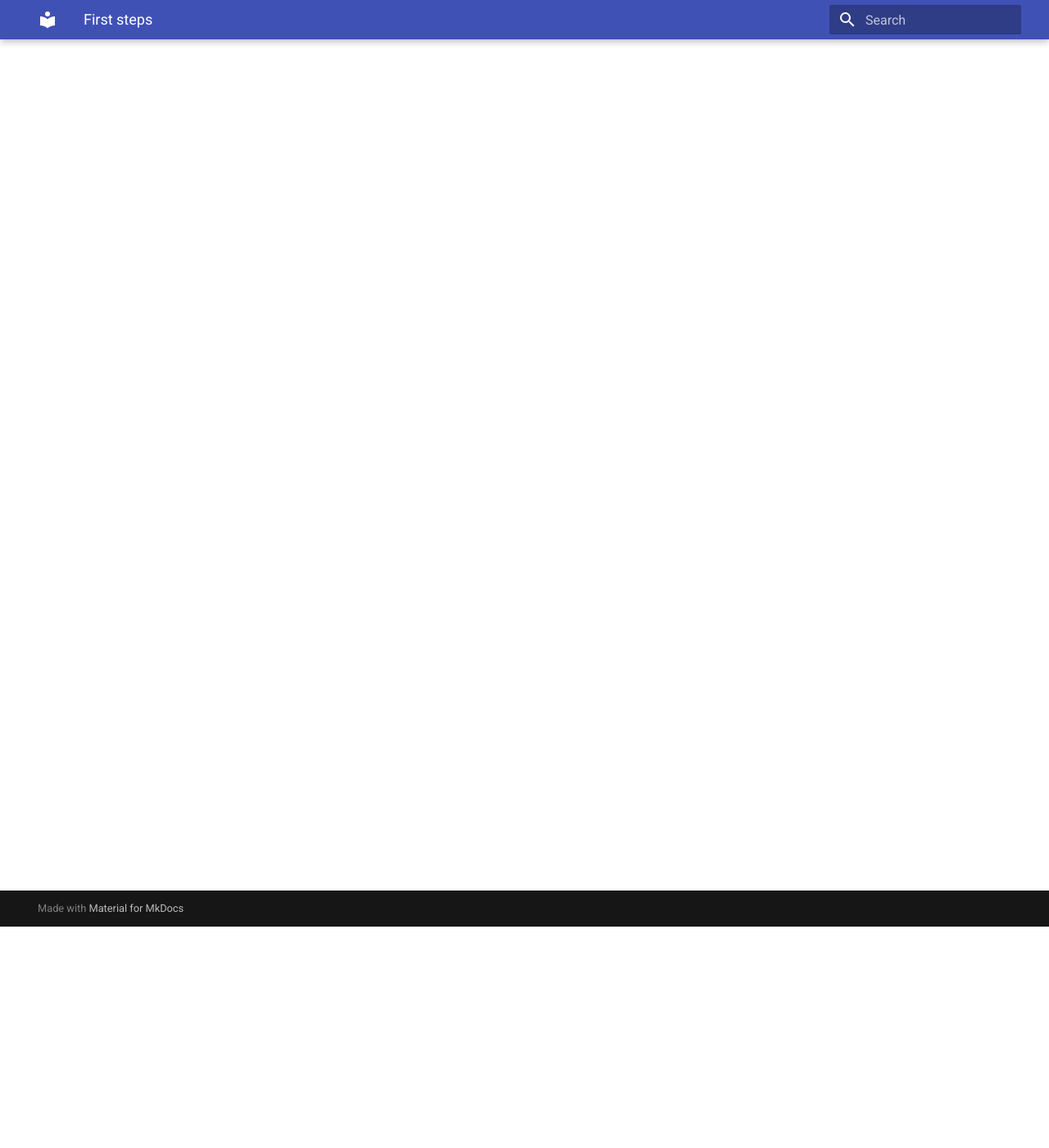
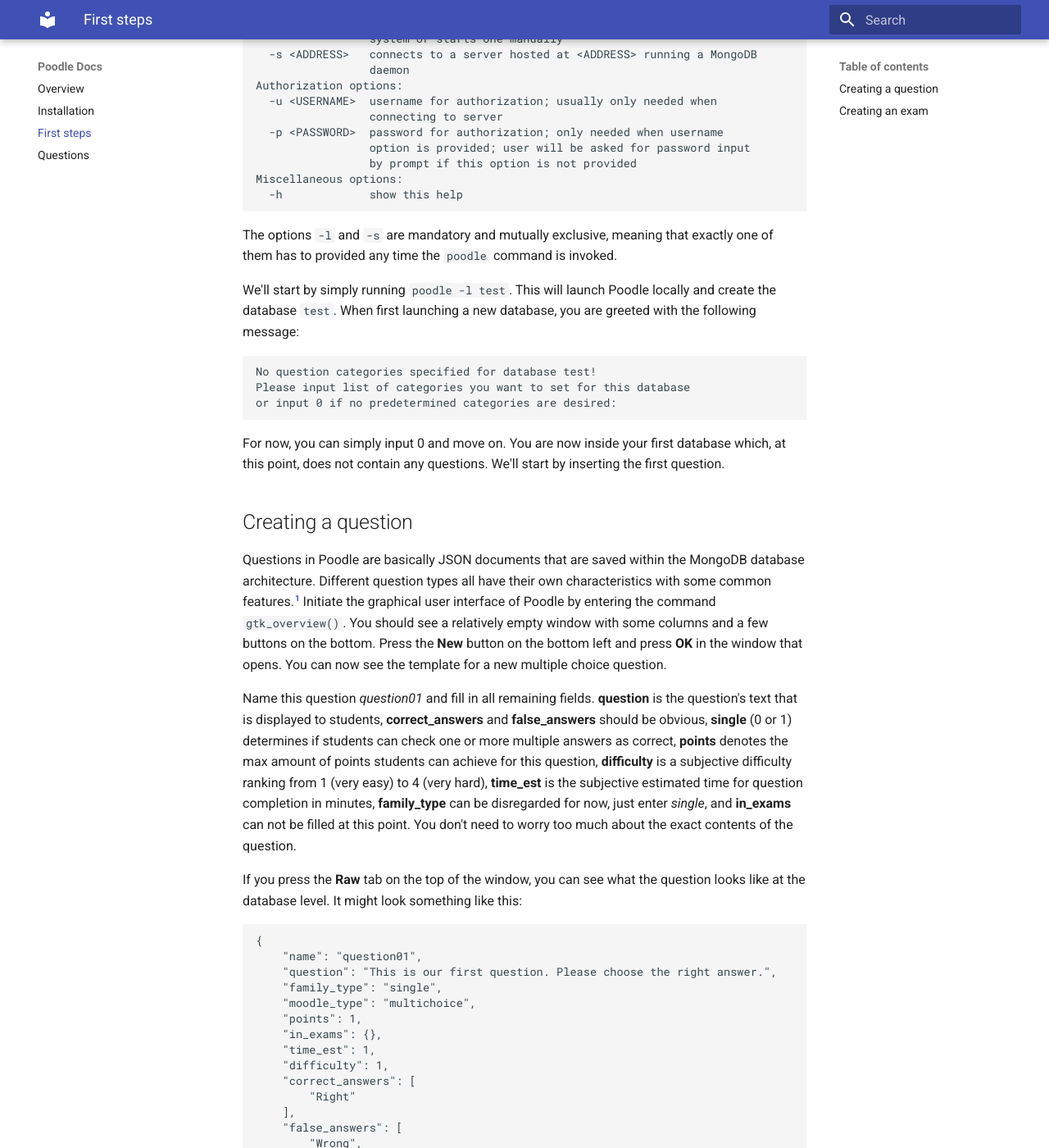
Before and after one commit to ananaft/poodle-docs, an MkDocs documentation site: the page built from docs/02_first-steps.md, in a window 1280 px wide and 1400 px high, scrolled down 270 px. Shown: the whole window at 82% size. Built offline with MkDocs 1.6.1 and Material for MkDocs 9.7.7, drawn with Linux system fonts in a browser that asks for light colours; some of the changed text lies outside the part shown.

Commit message:
First steps: Creating a question -- done

```diff
--- a/docs/02_first-steps.md
+++ b/docs/02_first-steps.md
@@ -1,3 +1,92 @@
 # First steps
 
-[//]: # (Creating first database, importing from Moodle)
+After setting up Poodle, you can use it as a terminal command with the following arguments:
+
+	poodle [OPTION] ... <DATABASE>
+
+	Connection options:
+	  -l             connects to an already running MongoDB daemon on local
+	                 system or starts one manually
+	  -s <ADDRESS>   connects to a server hosted at <ADDRESS> running a MongoDB
+	                 daemon
+	Authorization options:
+	  -u <USERNAME>  username for authorization; usually only needed when
+	                 connecting to server
+	  -p <PASSWORD>  password for authorization; only needed when username
+	                 option is provided; user will be asked for password input
+					 by prompt if this option is not provided
+	Miscellaneous options:
+	  -h             show this help
+
+The options `-l` and `-s` are mandatory and mutually exclusive, meaning that
+exactly one of them has to provided any time the `poodle` command is invoked.
+
+We'll start by simply running `poodle -l test`. This will launch Poodle locally
+and create the database `test`. When first launching a new database, you are
+greeted with the following message:
+
+	No question categories specified for database test!
+	Please input list of categories you want to set for this database
+	or input 0 if no predetermined categories are desired:
+
+For now, you can simply input 0 and move on. You are now inside your first
+database which, at this point, does not contain any questions. We'll start by
+inserting the first question.
+
+## Creating a question
+
+Questions in Poodle are basically JSON documents that are saved within the
+MongoDB database architecture. Different question types all have their own
+characteristics with some common features.[^1] Initiate the graphical user
+interface of Poodle by entering the command `gtk_overview()`. You should see a
+relatively empty window with some columns and a few buttons on the bottom. Press
+the **New** button on the bottom left and press **OK** in the window that
+opens. You can now see the template for a new multiple choice question.
+
+Name this question *question01* and fill in all remaining fields. **question**
+is the question's text that is displayed to students, **correct_answers** and
+**false_answers** should be obvious, **single** (0 or 1) determines if students
+can check one or more multiple answers as correct, **points** denotes the max
+amount of points students can achieve for this question, **difficulty** is a
+subjective difficulty ranking from 1 (very easy) to 4 (very hard), **time_est**
+is the subjective estimated time for question completion in minutes,
+**family_type** can be disregarded for now, just enter *single*, and
+**in_exams** can not be filled at this point. You don't need to worry too much
+about the exact contents of the question.
+
+If you press the **Raw** tab on the top of the window, you can see what the
+question looks like at the database level. It might look something like this:
+
+	{
+		"name": "question01",
+		"question": "This is our first question. Please choose the right answer.",
+		"family_type": "single",
+		"moodle_type": "multichoice",
+		"points": 1,
+		"in_exams": {},
+		"time_est": 1,
+		"difficulty": 1,
+		"correct_answers": [
+			"Right"
+		],
+		"false_answers": [
+			"Wrong",
+			"False",
+			"Incorrect"
+		],
+		"single": 0
+	}
+
+To save this question, just press **Save** on the bottom left and answer **Yes**
+to the dialog that pops up. You can now close the question's window. The
+overview should have updated and you should now see your question there.
+
+## Creating an exam
+
+
+
+
+[^1]: You can read more about question types in the chapter
+    [Questions](03_questions.md).
+
+[//]: # (importing from Moodle goes here in the future)
--- a/mkdocs.yml
+++ b/mkdocs.yml
@@ -1,3 +1,7 @@
 site_name: Poodle Docs
+
 theme:
   name: material
+
+markdown_extensions:
+  - footnotes
```
Also changed, not shown: docs/03_questions.md (added, +1 -0 lines).
